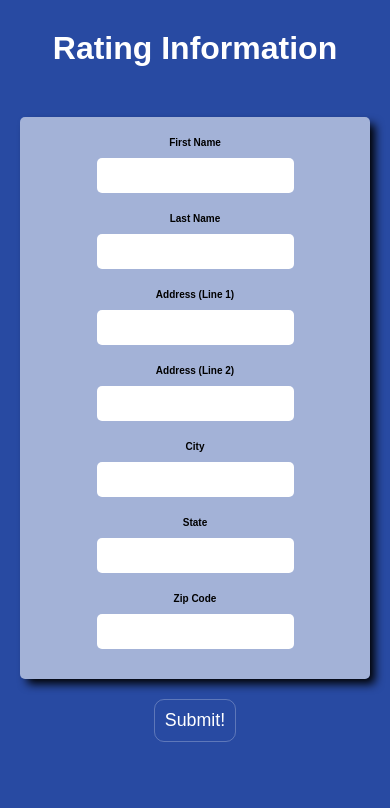
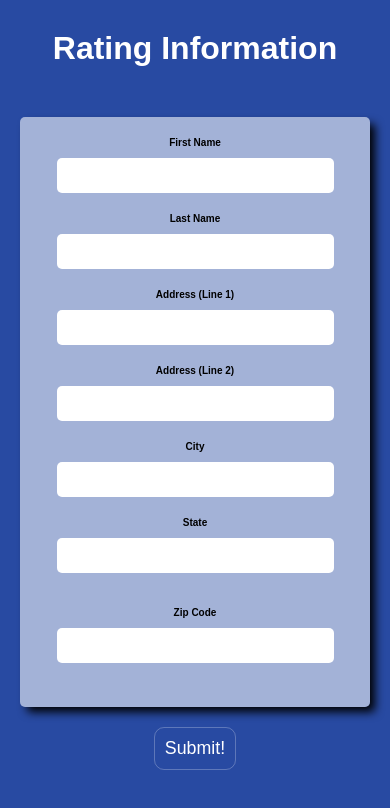
Before and after one commit to joelsrubin/sure-app, a React (Vite) app: page / in a window 390 px wide. Both pictures are taken after a click on the button "Get started now! 🚀". Shown: the top 808 px of the page. Built offline with nearby package versions, Linux system fonts and the light colour scheme.

Commit message:
remove state from app
reOrg file structure; finalize error handling for UI

adjust tests and format inputs for mobile

css changes for error msgs

update test suite

```diff
--- a/src/App.css
+++ b/src/App.css
@@ -306,18 +306,13 @@ datalist > option {
   position: relative;
 }
 
-.error-zip {
+.error-postal {
   color: red;
   font-size: 12px;
-  position: absolute;
-  top: 520px;
 }
-
-.error-span {
+.error-region {
   color: red;
   font-size: 12px;
-  position: absolute;
-  top: 412px;
 }
 
 .select-button {
@@ -337,6 +332,10 @@ datalist > option {
   .rating-info-form {
     grid-template-columns: repeat(1, minmax(0, 1fr));
     grid-gap: 10px;
+  }
+
+  .rating-info-form input {
+    padding: 10px 50px;
   }
 
   .price-card-container {
@@ -362,18 +361,10 @@ datalist > option {
     width: 80%;
     max-width: 300px;
   }
+}
 
-  .error-span {
-    color: red;
-    font-size: 12px;
-    position: absolute;
-    top: 582px;
-  }
-
-  .error-zip {
-    color: red;
-    font-size: 12px;
-    position: absolute;
-    top: 662px;
-  }
+input::-webkit-outer-spin-button,
+input::-webkit-inner-spin-button {
+  -webkit-appearance: none;
+  margin: 0;
 }
--- a/src/App.jsx
+++ b/src/App.jsx
@@ -1,37 +1,34 @@
 import { useState } from 'react';
 import RatingInfo from './components/RatingInfo';
 import QuoteOverview from './components/QuoteOverview';
+import Landing from './components/Landing';
 
 import './App.css';
 
 function App() {
-  const [count, setCount] = useState(0);
+
   const [quoteInfo, setQuoteInfo] = useState({});
-  const [page, setPage] = useState('');
+  const [page, setPage] = useState('landing');
 
   const renderView = () => {
-    if (page === 'quote') {
-      return <QuoteOverview setPage={setPage} quoteInfo={quoteInfo} setQuoteInfo={setQuoteInfo} />;
-    }
-    if (page === 'rating') {
-      return <RatingInfo setQuoteInfo={setQuoteInfo} setPage={setPage} />;
+    switch (page) {
+      case 'quote':
+        return <QuoteOverview setPage={setPage} quoteInfo={quoteInfo} setQuoteInfo={setQuoteInfo} />;
+      case 'rating':
+        return <RatingInfo setQuoteInfo={setQuoteInfo} setPage={setPage} />;
+      case 'landing':
+      default:
+        return <Landing setPage={setPage} />;
     }
   };
-
 
   return (
     <div className="App">
       <div className="body">
-        {!page && (
-          <div className="header">
-            <h1 className="title">Welcome to the Insurance Quote App</h1>
-            <button className="get-started-btn" onClick={() => setPage('rating')}>Get started now! 🚀</button>
-          </div>
-        )}
         {renderView()}
       </div>
     </div>
   );
-}
+};
 
 export default App;
--- a/API/endpoints.js
+++ b/src/api.js
@@ -1,9 +1,10 @@
+const API = 'https://fed-challenge-api.sure.now.sh/api/v1/quotes';
+
 export async function getQuote(data) {
-  const API = 'https://fed-challenge-api.sure.now.sh/api/v1/quotes';
 
   const response = await fetch(API, {
     method: 'POST',
-    body: JSON.stringify({ ...data }),
+    body: JSON.stringify(data),
     headers: {
       'Content-Type': 'application/json',
     },
@@ -22,9 +23,8 @@ export async function getQuote(data) {
 
 export async function updateQuote(data) {
   const { quoteId } = data;
-  const API = `https://fed-challenge-api.sure.now.sh/api/v1/quotes/${quoteId}`;
 
-  const response = await fetch(API, {
+  const response = await fetch(`${API}/${quoteId}`, {
     method: 'PUT',
     body: JSON.stringify({
       quote: { ...data }
@@ -46,4 +46,4 @@ export async function updateQuote(data) {
   };
 
 
-}
+};
--- a/src/components/Form.jsx
+++ b/src/components/Form.jsx
@@ -1,4 +1,3 @@
-import { stateAbbreviations, stateAbbreviationsValidate } from '../../utils';
 import { postcodeValidator } from 'postcode-validator';
 
 
@@ -10,43 +9,42 @@ export default function Form({ formData, formHandler, submitHandler, submitting,
   return (
 
     <div className="form-container">
-      <form onSubmit={(e) => { submitHandler(e); }}>
+      <form onSubmit={submitHandler}>
         <div className="rating-info-form">
           <div className="form-cell">
             <label htmlFor="first_name">First Name</label>
-            <input type="text" required name="first_name" value={first_name} onChange={(e) => formHandler(e)} />
+            <input type="text" required name="first_name" value={first_name} onChange={formHandler} />
           </div>
           <div className="form-cell">
             <label htmlFor="last_name">Last Name</label>
-            <input type="text" name="last_name" value={last_name} required onChange={(e) => formHandler(e)} />
+            <input type="text" name="last_name" value={last_name} required onChange={formHandler} />
           </div>
           <div className="form-cell">
             <label htmlFor="line_1">Address (Line 1)</label>
-            <input type="text" name="line_1" value={line_1} required onChange={(e) => formHandler(e)} />
+            <input type="text" name="line_1" value={line_1} required onChange={formHandler} />
           </div>
           <div className="form-cell">
             <label htmlFor="line_2">Address (Line 2)</label>
-            <input type="text" placeholder="optional" name="line_2" value={line_2} onChange={(e) => formHandler(e)} />
+            <input type="text" placeholder="optional" name="line_2" value={line_2} onChange={formHandler} />
           </div>
           <div className="form-cell">
             <label htmlFor="city">City</label>
-            <input type="text" name="city" required value={city} onChange={(e) => formHandler(e)} />
+            <input type="text" name="city" required value={city} onChange={formHandler} />
           </div>
           <div className="form-cell">
             <label htmlFor="region">State</label>
-            <input className={errors.region && 'error-input'} type="text" name="region" value={region} maxLength="2" onChange={(e) => formHandler(e)} placeholder="state abbreviation" onBlur={(e) => validateState(e.target.value)} />
-            {errors.region && <span className="error-span">Invalid State Abbreviation!</span>}
+            <input className={errors.region && 'error-input'} type="text" name="region" value={region} maxLength="2" onChange={formHandler} placeholder="state abbreviation" onBlur={(e) => validateState(e.target.value)} />
+            <span className="error-region" style={!errors.region ? { visibility: 'hidden' } : { visibility: 'visible' }}>Invalid State Abbreviation!</span>
           </div>
+
           <div className="form-cell">
             <label htmlFor="postal">Zip Code</label>
-            <input className={errors.postal && 'error-zip-input'} type="number" name="postal" required value={postal} minLength="5" maxLength="5" onChange={(e) => formHandler(e)} onBlur={(e) => validatePostal(e.target.value)} />
-            {errors.postal && <span className="error-zip">Invalid Zip Code!</span>}
+            <input className={errors.postal && 'error-zip-input'} type="number" name="postal" required value={postal} minLength="5" maxLength="5" onChange={formHandler} onBlur={(e) => validatePostal(e.target.value)} />
+            <span className="error-postal" style={!errors.postal ? { visibility: 'hidden' } : { visibility: 'visible' }}>Invalid Zip Code!</span>
           </div>
         </div>
-
         <button className="form-submit">{submitting ? 'Submitting...' : 'Submit!'}</button>
-
-      </form>
-    </div>
+      </form >
+    </div >
   );
 }
--- /dev/null
+++ b/src/components/Landing.jsx
@@ -0,0 +1,8 @@
+export default function Landing({ setPage }) {
+
+  return (
+    <div className="header">
+      <h1 className="title">Welcome to the Insurance Quote App</h1>
+      <button className="get-started-btn" onClick={() => setPage('rating')}>Get started now! 🚀</button>
+    </div>);
+}
--- a/src/components/QuoteOverview.jsx
+++ b/src/components/QuoteOverview.jsx
@@ -1,5 +1,5 @@
 import { useState, useEffect } from 'react';
-import { updateQuote } from '../../API/endpoints';
+import { updateQuote } from '../api';
 import PriceCard from './PriceCard';
 import SelectCard from './SelectCard';
 
@@ -7,15 +7,13 @@ export default function QuoteOverview({ quoteInfo, setQuoteInfo, setPage }) {
 
   const { quote } = quoteInfo;
 
-  // destructuring quote object
   const { policy_holder, premium, quoteId, rating_address, variable_options, variable_selections } = quote;
 
-  // destructuring variable_options object
   const { asteroid_collision, deductible } = variable_options;
 
 
   // initialize state with the first value in the values array
-  const [varSelections, setSelections] = useState({
+  const [varSelections, setVarSelections] = useState({
     deductible: deductible.values[0],
     asteroid_collision: asteroid_collision.values[0],
   });
@@ -24,7 +22,7 @@ export default function QuoteOverview({ quoteInfo, setQuoteInfo, setPage }) {
   const handleChange = (e) => {
     const { name, value } = e.target;
 
-    setSelections({
+    setVarSelections({
       ...varSelections,
       [name]: Number(value)
     });
@@ -38,14 +36,11 @@ export default function QuoteOverview({ quoteInfo, setQuoteInfo, setPage }) {
       quoteId,
       rating_address,
       policy_holder,
-      variable_selections: {
-        deductible: varSelections.deductible,
-        asteroid_collision: varSelections.asteroid_collision
-      }
+      variable_selections: varSelections
     };
     const res = await updateQuote(data);
     setQuoteInfo(res.data);
-    return res;
+
   };
 
   useEffect(() => {
@@ -53,7 +48,6 @@ export default function QuoteOverview({ quoteInfo, setQuoteInfo, setPage }) {
   }, [varSelections]);
 
 
-  const selectData = [variable_options.asteroid_collision, variable_options.deductible];
 
   return (
     <div className="overview">
@@ -66,9 +60,8 @@ export default function QuoteOverview({ quoteInfo, setQuoteInfo, setPage }) {
         <PriceCard data={variable_selections.deductible} text="Deductible" />
       </div>
       <div className="select-container">
-        {selectData.map((data, i) => (
-          <SelectCard key={i} data={data} handleChange={handleChange} />
-        ))}
+        <SelectCard data={variable_options.asteroid_collision} handleChange={handleChange} />
+        <SelectCard data={variable_options.deductible} handleChange={handleChange} />
       </div>
     </div >
   );
--- a/src/components/RatingInfo.jsx
+++ b/src/components/RatingInfo.jsx
@@ -1,6 +1,6 @@
-import { getQuote } from '../../API/endpoints';
+import { getQuote } from '../api';
 import { useState } from 'react';
-import { stateAbbreviationsValidate } from '../../utils';
+import { stateAbbreviationsValidate } from '../utils';
 import { postcodeValidator } from 'postcode-validator';
 import Form from './Form';
 
@@ -26,8 +26,8 @@ export default function RatingInfo({ setQuoteInfo, setPage }) {
 
   const validateState = (val) => {
     // validate state formData
-    const validRegion = stateAbbreviationsValidate(val.toUpperCase());
-    if (!validRegion) {
+    setErrors({ ...errors, region: null });
+    if (!stateAbbreviationsValidate(val.toUpperCase())) {
       setErrors({
         ...errors,
         region: 'Invalid region'
@@ -40,8 +40,8 @@ export default function RatingInfo({ setQuoteInfo, setPage }) {
 
   const validatePostal = (val) => {
     // validate post code formData
-    const validPostal = postcodeValidator(val, 'US');
-    if (!validPostal) {
+    setErrors({ ...errors, postal: null });
+    if (!postcodeValidator(val, 'US')) {
       setErrors({
         ...errors,
         postal: 'Invalid postal code'
@@ -56,10 +56,8 @@ export default function RatingInfo({ setQuoteInfo, setPage }) {
   const submitHandler = async (e) => {
     e.preventDefault();
     setSubmitting(true);
-    const validRegion = validateState(region);
-    const validPostal = validatePostal(postal);
-    if (!validRegion || !validPostal) return;
 
+    if (validateState(region) && validatePostal(postal)) {
       const res = await getQuote(formData);
       // handle errors from API
       if (res.errors) {
@@ -71,6 +69,7 @@ export default function RatingInfo({ setQuoteInfo, setPage }) {
         setFormData(initialState);
         setQuoteInfo(res.data);
         setPage('quote');
+      }
     }
   };
 
```
Also changed, not shown: src/utils.js (renamed from utils.js), 1 other file (tests, documents, lock files or other folders). Lines whose indentation alone changed are shown as unchanged.
